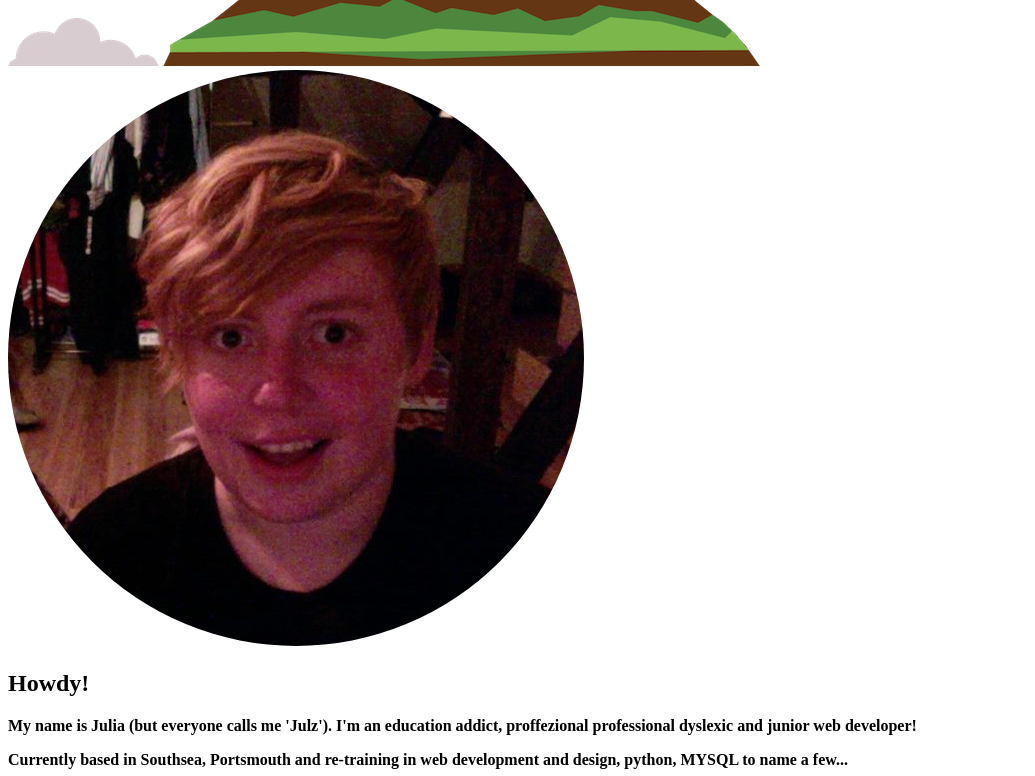
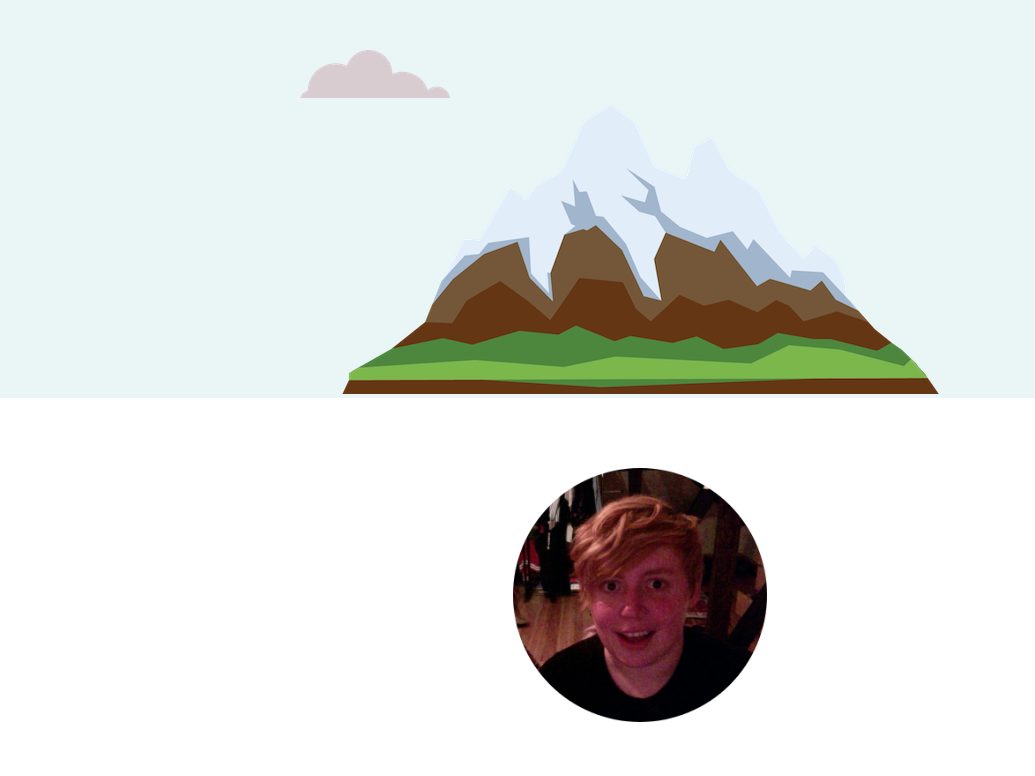
Before and after one commit to Julzbem/css-from-brief, a plain HTML site: page index.html in a window 1280 px wide. Shown: the part 465-1241 px from the top of the page, without its empty margins (0-1035 px from the left). Drawn offline with Linux system fonts and the light colour scheme; files that its build step writes are made by us from their sources; files whose address does not match are found by name.

Commit message:
Update index.html

```diff
--- a/index.html
+++ b/index.html
@@ -4,7 +4,7 @@
 <head>
   <meta charset="utf-8">
   <title>Julia Bement</title>
-  <link rel=“stylesheet” type=“text/css” href=“styles.css”>
+  <link rel="stylesheet" href="css/styles.css">
   <link rel="icon" href="faviconjb.ico">
   <link
     href="https://fonts.googleapis.com/css2?family=Merriweather+Sans:ital,wght@0,300;0,400;0,700;0,800;1,300;1,400;1,700;1,800&family=Montserrat:ital,wght@0,100;0,200;0,300;0,400;0,500;0,600;0,700;0,800;0,900;1,100;1,200;1,300;1,400;1,500;1,600;1,700;1,800;1,900&family=Sacramento&display=swap"
```
